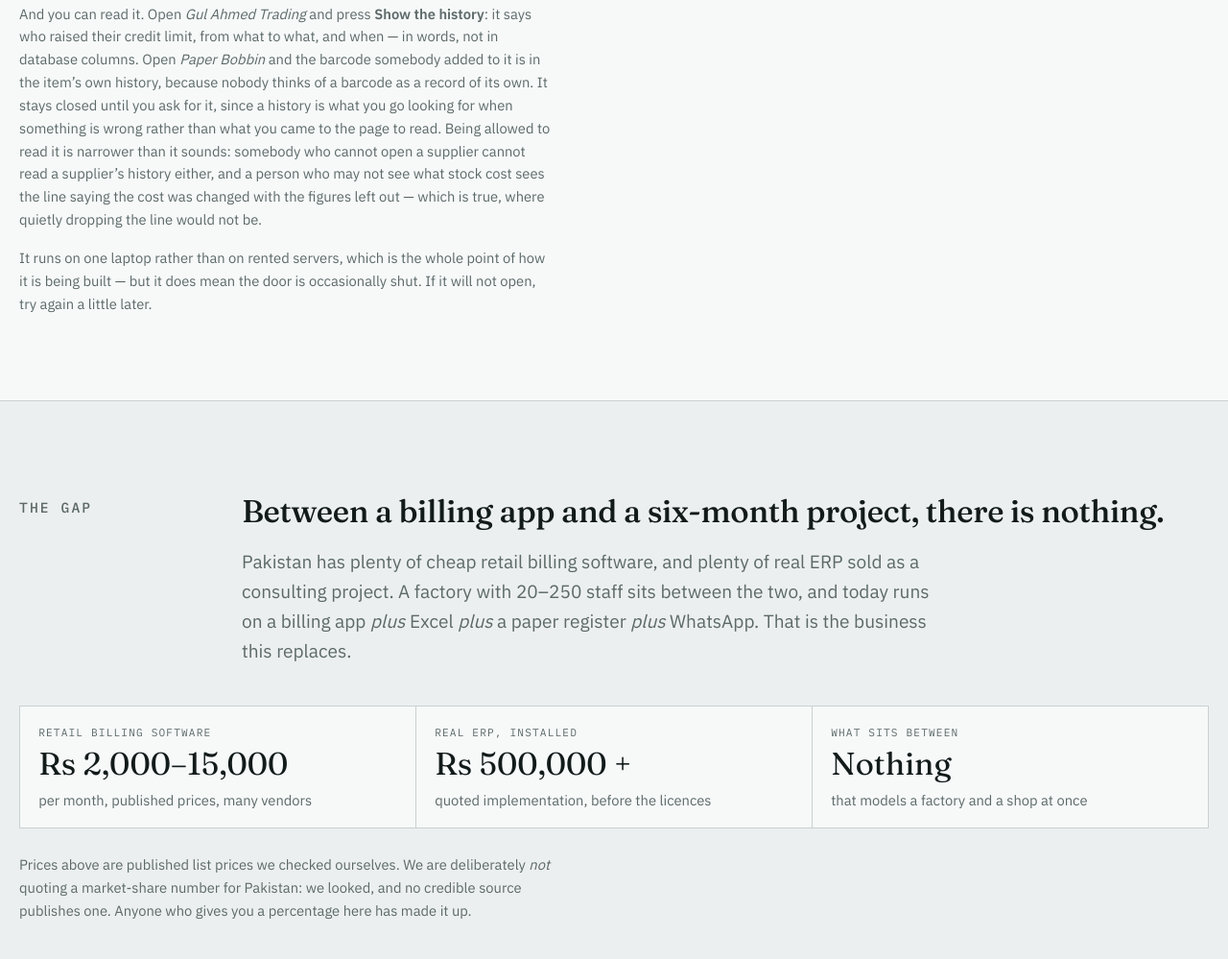
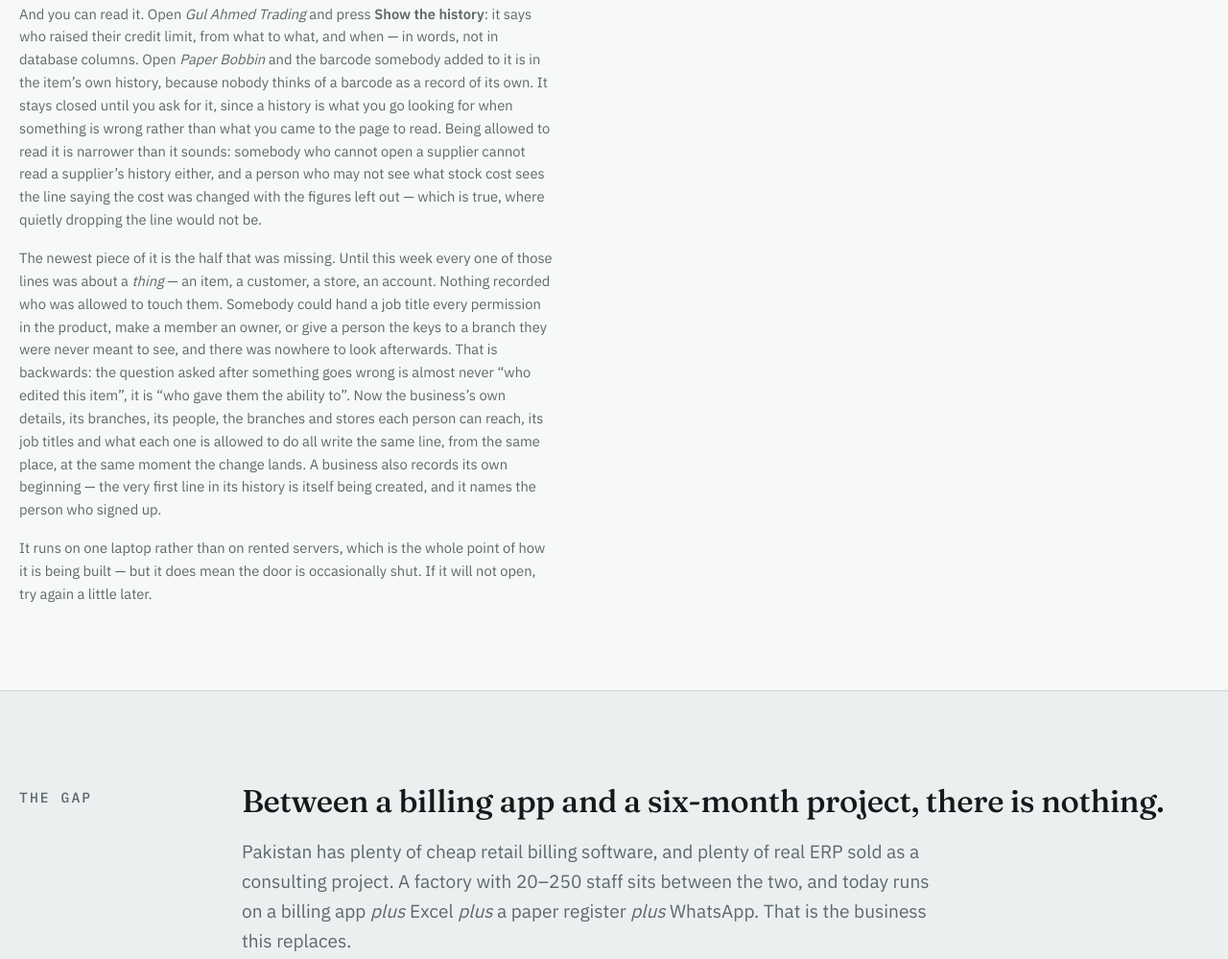
Before and after one commit to ham939/hisaab-preview, a plain HTML site: page index.html in a window 1280 px wide. Shown: the part 2823-3822 px from the top of the page at 96% size. Drawn offline with Linux system fonts and the light colour scheme; a web font is replaced by a local one.

Commit message:
Preview page as of 2026-09-01 15:48 UTC

```diff
--- a/index.html
+++ b/index.html
@@ -447,6 +447,22 @@ footer .stack { --gap: .5rem; }
       line would not be.
     </p>
     <p class="prose small">
+      The newest piece of it is the half that was missing. Until this week every
+      one of those lines was about a <em>thing</em> &mdash; an item, a customer, a
+      store, an account. Nothing recorded who was allowed to touch them. Somebody
+      could hand a job title every permission in the product, make a member an
+      owner, or give a person the keys to a branch they were never meant to see,
+      and there was nowhere to look afterwards. That is backwards: the question
+      asked after something goes wrong is almost never &ldquo;who edited this
+      item&rdquo;, it is &ldquo;who gave them the ability to&rdquo;. Now the
+      business&rsquo;s own details, its branches, its people, the branches and
+      stores each person can reach, its job titles and what each one is allowed
+      to do all write the same line, from the same place, at the same moment the
+      change lands. A business also records its own beginning &mdash; the very
+      first line in its history is itself being created, and it names the person
+      who signed up.
+    </p>
+    <p class="prose small">
       It runs on one laptop rather than on rented servers, which is the whole
       point of how it is being built &mdash; but it does mean the door is
       occasionally shut. If it will not open, try again a little later.
@@ -704,8 +720,8 @@ footer .stack { --gap: .5rem; }
       Last checked: 1 September 2026.
     -->
     <dl class="facts" style="margin-top:0;margin-bottom:2.5rem">
-      <div><dt>Automated tests passing</dt><dd class="num" data-fact="tests">2,329</dd></div>
-      <div><dt>Test files</dt><dd class="num" data-fact="files">92</dd></div>
+      <div><dt>Automated tests passing</dt><dd class="num" data-fact="tests">2,371</dd></div>
+      <div><dt>Test files</dt><dd class="num" data-fact="files">94</dd></div>
       <div><dt>Known security advisories</dt><dd class="num">0</dd></div>
       <div><dt>Screens you can use today</dt><dd class="num">19</dd></div>
     </dl>
```
